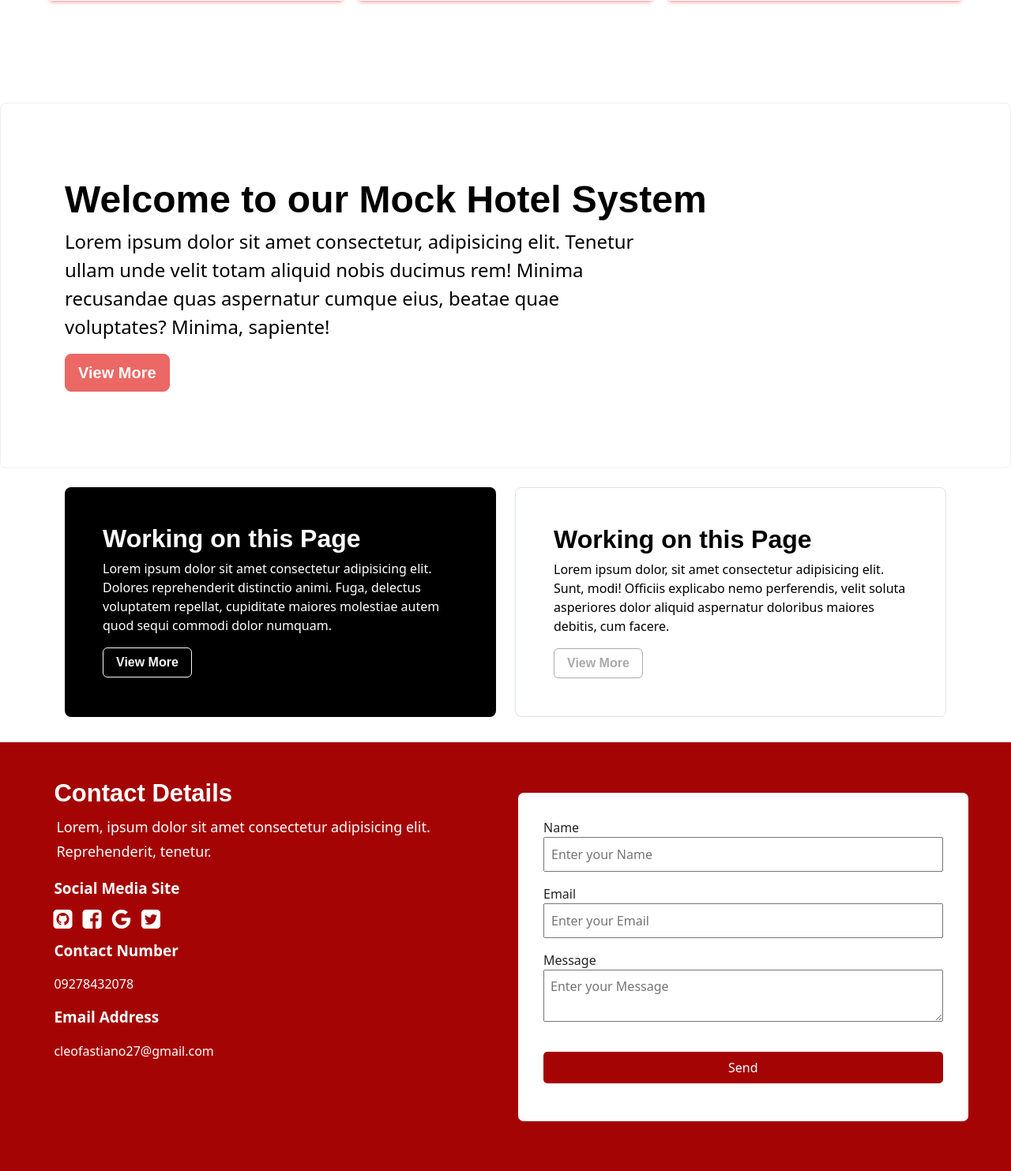
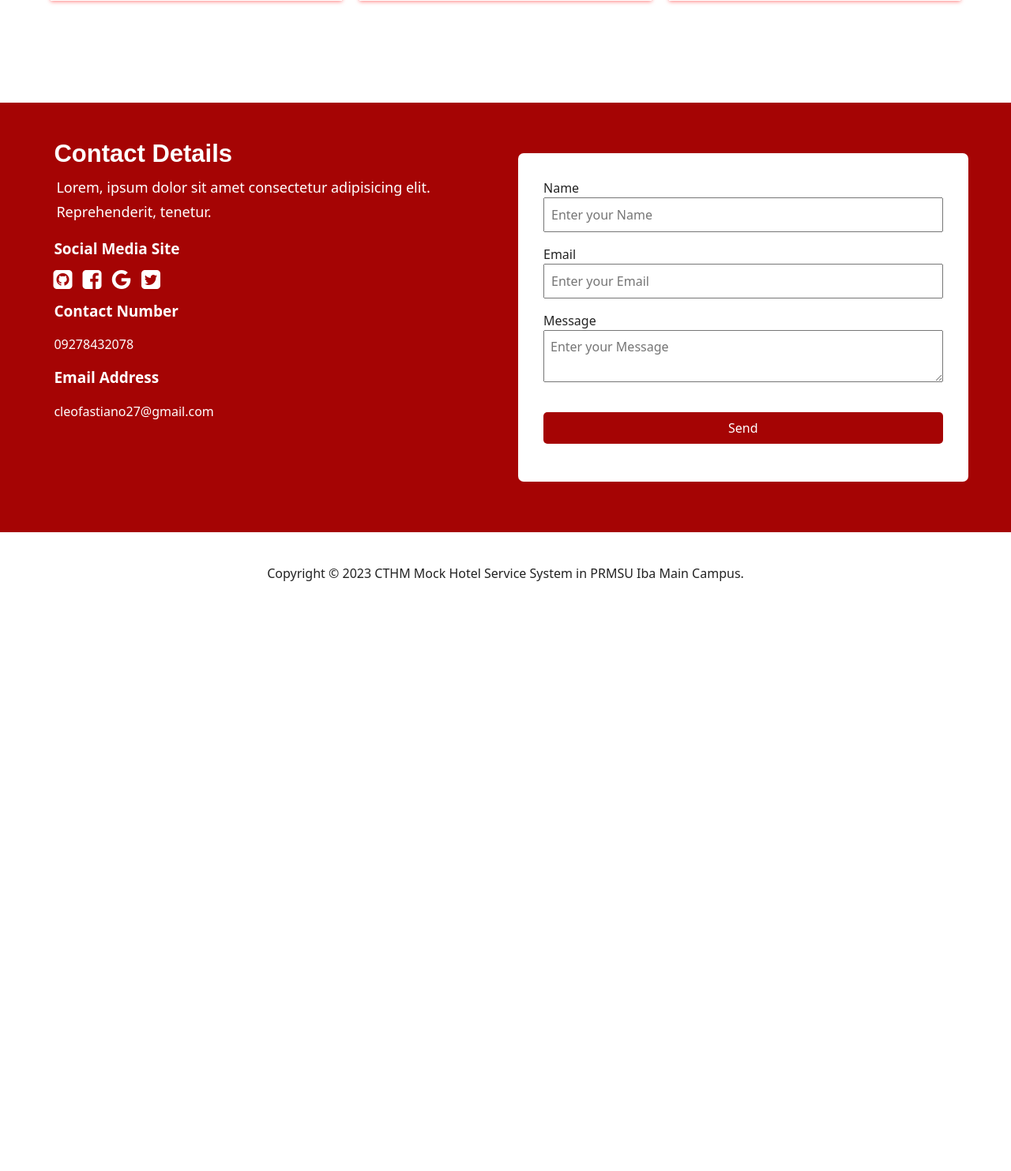
Before and after one commit to chrstncleofas/CTHM-MOCK-HOTEL-SYSTEM, a Django app: page / in a window 1280 px wide. Shown: the part 1601-3084 px from the top of the page at 79% size. After the commit the page ends 2337 px from the top, so only its background shows below. Run offline with Django 4.2, Linux system fonts and the light colour scheme; some libraries are stand-ins or nearby versions; some web fonts are replaced.

Commit message:
New Changes

```diff
--- a/HomePage/templates/HomePage/home.html
+++ b/HomePage/templates/HomePage/home.html
@@ -148,7 +148,7 @@
     </div>
   </section>
   <!-- Others -->
-  <div class="p-5 mb-4 bg-light rounded-3">
+  <!-- <div class="p-5 mb-4 bg-light rounded-3">
     <div class="container py-5">
       <h1 class="display-5 fw-bold">Welcome to our Mock Hotel System</h1>
       <p class="col-md-8 fs-4">
@@ -189,7 +189,7 @@
         </div>
       </div>
     </div>
-  </div>
+  </div> -->
 
   <!-- Contact Section -->
   <section id="contact">
```
Also changed, not shown: db.sqlite3.
